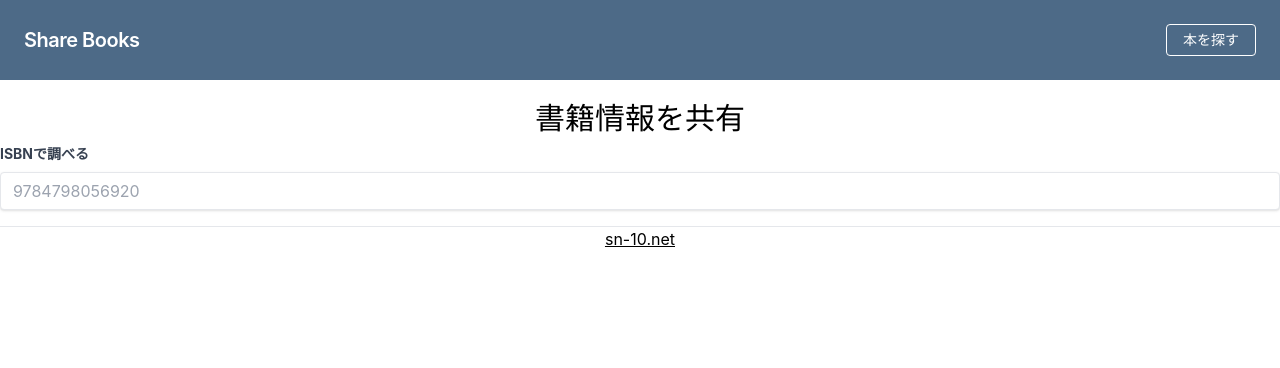
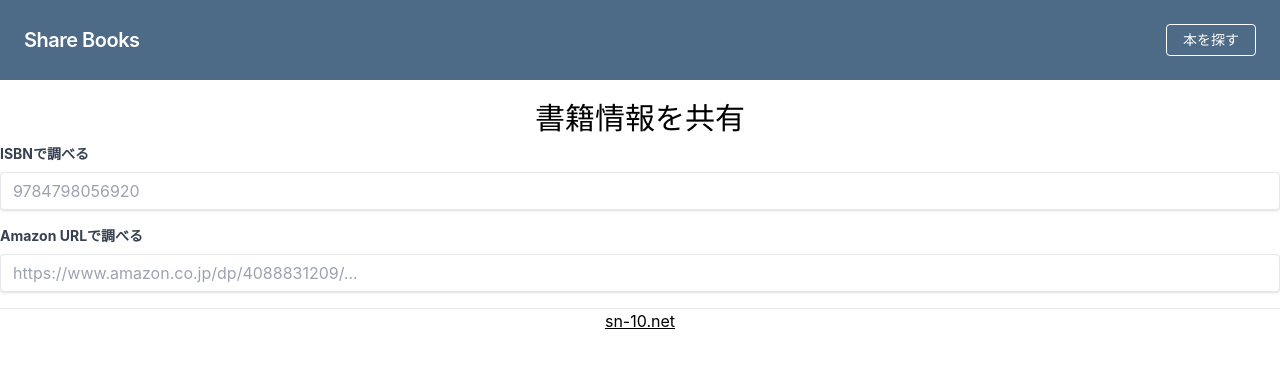
Before and after one commit to s-n-1-0/books_web, a Next.js app in the folder app/: page /ja/share in a window 1280 px wide. Shown: the top 368 px of the page. Built offline with nearby package versions, Linux system fonts and the light colour scheme.

Commit message:
AmazonURLから書籍検索できるように修正

```diff
--- a/app/components/books/search-book-fields.tsx
+++ b/app/components/books/search-book-fields.tsx
@@ -1,8 +1,23 @@
+import { convertUrl2Isbn13 } from "asin2isbn";
 import { useState } from "react";
-
+type SearchBookButtonProps = { editingText: string; onClick: () => void };
+function SearchBookButton({ editingText, onClick }: SearchBookButtonProps) {
+  if (editingText != "")
+    return (
+      <button
+        className="bg-blue-500 hover:bg-blue-700 text-white font-bold py-2 px-4 rounded-full ml-2 w-100 whitespace-nowrap"
+        onClick={onClick}
+      >
+        調べる
+      </button>
+    );
+  else return <span></span>;
+}
 type Props = { errorText: string };
 function SearchBookFields({ errorText }: Props) {
   const [editingIsbn, setEdittingIsbn] = useState<string>("");
+  const [editingAmazonUrl, setEdittingAmazonUrl] = useState<string>("");
+  const [amazonUrlErrorText, setAmazonUrlErrorText] = useState<string>("");
   return (
     <div className="text-center">
       <h1 className="pt-5 text-3xl pb-2">書籍情報を共有</h1>
@@ -22,20 +37,47 @@ function SearchBookFields({ errorText }: Props) {
             }}
           />
         </div>
-        {(() => {
-          if (editingIsbn != "")
-            return (
-              <button
-                className="bg-blue-500 hover:bg-blue-700 text-white font-bold py-2 px-4 rounded-full ml-2 w-100 whitespace-nowrap"
-                onClick={() => {
-                  location.href = "./share?isbn=" + editingIsbn;
-                }}
-              >
-                調べる
-              </button>
-            );
-          else return;
-        })()}
+        <SearchBookButton
+          editingText={editingIsbn}
+          onClick={() => {
+            location.href = "./share?isbn=" + editingIsbn;
+          }}
+        />
+      </div>
+      <div className="mb-4">
+        <div className="flex items-end">
+          <div className="w-full">
+            <label className="block text-gray-700 text-sm font-bold mb-2 text-left">
+              Amazon URLで調べる
+            </label>
+            <input
+              className="shadow appearance-none border rounded w-full py-2 px-3 text-gray-700 leading-tight focus:outline-none focus:shadow-outline"
+              type="email"
+              placeholder="https://www.amazon.co.jp/dp/4088831209/..."
+              value={editingAmazonUrl}
+              onChange={(e) => {
+                setEdittingAmazonUrl(e.target.value);
+              }}
+            />
+          </div>
+          <SearchBookButton
+            editingText={editingAmazonUrl}
+            onClick={() => {
+              try {
+                let res = convertUrl2Isbn13(editingAmazonUrl);
+                if (res.isbn != "") location.href = "./share?isbn=" + res.isbn;
+                else if (res.error == "KINDLE") {
+                  setAmazonUrlErrorText(
+                    "Kindle(電子書籍)は非対応です。紙の書籍のURLを指定してください。"
+                  );
+                } else setAmazonUrlErrorText("無効なURLです。");
+              } catch (err) {
+                setAmazonUrlErrorText("無効なURLです。");
+              }
+            }}
+          />
+        </div>
+        <p className="text-red-600">{amazonUrlErrorText}</p>
       </div>
     </div>
   );
```
